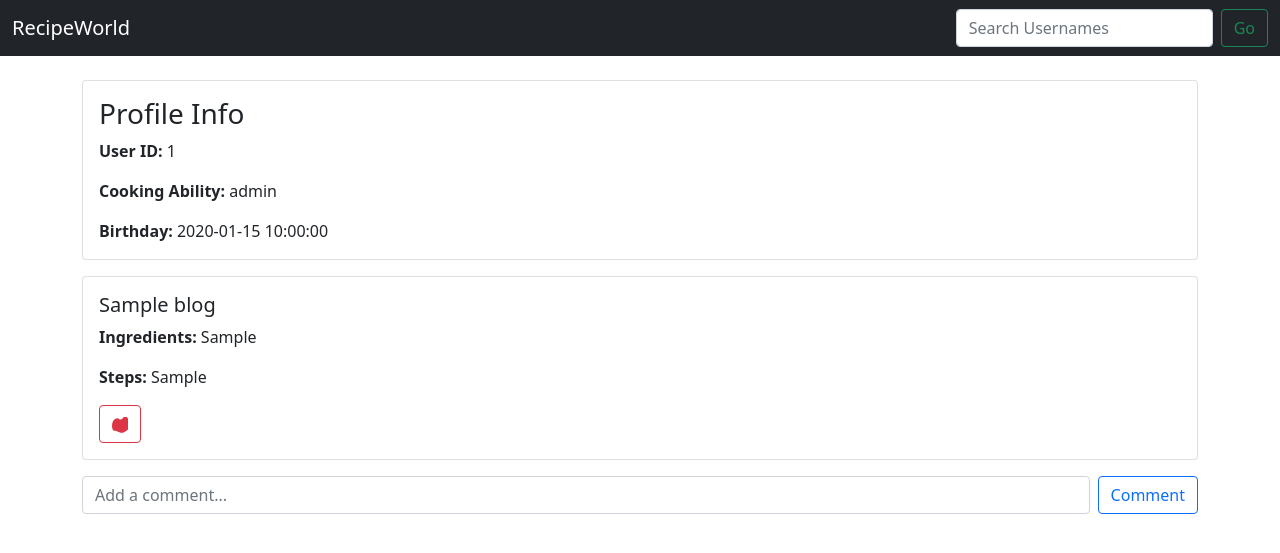
After one commit to JimboSlice98/recipe-page, a Flask app: template main-site/api/templates/home.html in a window 1280 px wide. The commit adds this page. Shown: the top 553 px of the page. Run offline with Flask 3, Linux system fonts and the light colour scheme; the template is opened without the code that fills it: most values are stand-ins (such as "Sample title", 1, 10 or a date in 2020).

Commit message:
Implemented home.html and app.py to handle parsing hardcoded comment and recipe data, does not yet contact user-settings microservice

```diff
--- a/main-site/api/app.py
+++ b/main-site/api/app.py
@@ -97,11 +97,90 @@ def index():
 
     return render_template("index.html", user_settings=user_settings)
 
-# Configure routing
+
+blog_data = {
+    'blog_id1232': {
+        'blog_name': 'Amazing Lasagna Recipe',
+        'user_id': 'user233',
+        'recipe_ingredients': '1 tomato, 2 cups of flour, 3 eggs, 4 cups of cheese, 5 leaves of basil',
+        'recipe_steps': '1. Slice the tomato, 2. Mix flour and eggs, 3. Layer the ingredients, 4. Bake for 45 minutes'
+    },
+    'blog_id1233': {
+        'blog_name': 'Classic Chicken Parmesan',
+        'user_id': 'user234',
+        'recipe_ingredients': '2 chicken breasts, 1 cup breadcrumbs, 1 egg, 2 cups marinara sauce',
+        'recipe_steps': '1. Bread the chicken, 2. Fry until golden, 3. Top with sauce and cheese, 4. Bake to melt cheese'
+    },
+    'blog_id1234': {
+        'blog_name': 'Vegetarian Stir Fry Extravaganza',
+        'user_id': 'user233',
+        'recipe_ingredients': '1 bell pepper, 100g tofu, 2 tbsp soy sauce, 1 cup broccoli',
+        'recipe_steps': '1. Chop vegetables and tofu, 2. Stir fry with soy sauce, 3. Serve over rice'
+    },
+    'blog_id1235': {
+        'blog_name': 'Ultimate Chocolate Cake',
+        'user_id': 'user235',
+        'recipe_ingredients': '200g chocolate, 100g butter, 3 eggs, 150g sugar, 100g flour',
+        'recipe_steps': '1. Melt chocolate and butter, 2. Mix in eggs and sugar, 3. Fold in flour, 4. Bake for 30 minutes'
+    },
+    'blog_id1236': {
+        'blog_name': 'Healthy Kale Smoothie',
+        'user_id': 'user236',
+        'recipe_ingredients': '2 cups kale, 1 banana, 1 apple, 1 cup almond milk',
+        'recipe_steps': '1. Chop fruits, 2. Blend with kale and almond milk until smooth'
+    }
+}
+
+comment_data = {
+    'blog_id1232': {
+        'comment2343243': {'user_id': 'user454', 'comment_string': 'Wow, I love this lasagna recipe!'},
+        'comment2343244': {'user_id': 'user455', 'comment_string': 'This looks absolutely delicious!'}
+    },
+    'blog_id1233': {
+        'comment2343245': {'user_id': 'user233', 'comment_string': 'Chicken Parmesan is my favorite. Thanks for sharing!'},
+        'comment2343246': {'user_id': 'user454', 'comment_string': 'I must try this over the weekend.'}
+    },
+    'blog_id1234': {
+        'comment2343247': {'user_id': 'user455', 'comment_string': 'Love a good stir fry. This vegetarian version sounds great!'},
+        'comment2343248': {'user_id': 'user233', 'comment_string': 'Tofu and soy sauce is a match made in heaven.'}
+    },
+    'blog_id1235': {
+        'comment2343249': {'user_id': 'user455', 'comment_string': 'Chocolate cake is my weakness. Can’t wait to bake this.'},
+        'comment2343250': {'user_id': 'user236', 'comment_string': 'Yum! Saving this recipe for later.'}
+    },
+    'blog_id1236': {
+        'comment2343251': {'user_id': 'user235', 'comment_string': 'Kale and apple is such a refreshing combination!'},
+        'comment2343252': {'user_id': 'user236', 'comment_string': 'Healthy and delicious. Perfect for a quick breakfast.'}
+    }
+}
+
+def filter_blogs_by_user(user_id, blog_data):
+    filtered_blogs = {}
+    blog_ids = []
+    for blog_id, data in blog_data.items():
+        if data['user_id'] == user_id:
+            filtered_blogs[blog_id] = data
+            blog_ids.append(blog_id)
+    return filtered_blogs, blog_ids
+
+def filter_comments_by_blog_ids(blog_ids, comment_data):
+    filtered_comments = {}
+    for blog_id in blog_ids:
+        if blog_id in comment_data:
+            filtered_comments[blog_id] = comment_data[blog_id]
+    return filtered_comments
+
+
 @app.route("/home", methods=["GET"])
 def home():
+    # get the current user_id from a session
+    user_id = 'user233'
+    blogs, blog_ids = filter_blogs_by_user(user_id, blog_data)
+    comments = filter_comments_by_blog_ids(blog_ids, comment_data)
+    ""
+    profile = {"user_id" : "user233", "cooking_level" : "amazing", "birthday": "every year" }
     # return index 1
-    return render_template("index.html")
+    return render_template("home.html", blogs=blogs, comments=comments, profile=profile)
 
 
 @app.errorhandler(404)
--- /dev/null
+++ b/main-site/api/templates/home.html
@@ -0,0 +1,61 @@
+{% extends 'layout.html' %}
+
+{% block content %}
+{% if profile %}
+    <div class="card mb-3">
+        <div class="card-body">
+            <h3 class="card-title">Profile Info</h3>
+            <p class="card-text"><strong>User ID:</strong> {{ profile.user_id }}</p>
+            <p class="card-text"><strong>Cooking Ability:</strong> {{ profile.cooking_level }}</p>
+            <p class="card-text"><strong>Birthday:</strong> {{ profile.birthday }}</p>
+        </div>
+    </div>
+{% else %}
+    <p>Error: {{ error }}</p>
+{% endif %}
+
+{% for blog_id, blog in blogs.items() %}
+    <div class="card mb-3">
+        <div class="card-body">
+            <h5 class="card-title">{{ blog.blog_name }}</h5>
+            <!-- If there is a date, include it here -->
+            <p class="card-text"><strong>Ingredients:</strong> {{ blog.recipe_ingredients }}</p>
+            <p class="card-text"><strong>Steps:</strong> {{ blog.recipe_steps }}</p>
+            <button class="btn btn-outline-danger" type="button" onclick="toggleHeart(this)">
+                <svg id="heart-{{ blog_id }}" xmlns="http://www.w3.org/2000/svg" width="16" height="16" fill="currentColor" class="bi bi-heart" viewBox="0 0 16 16">
+                    <path d="m8 2.748-.717-.737C5.6.281 2.546 1.48 1.051 3.99.286 5.686 0 7.25 0 8.816c0 1.566.286 3.131 1.051 4.826C2.546 12.853 5.6 14.52 7.283 15.25c1.684.73 3.368.75 4.717 0 1.684-.73 3.368-1.897 4.717-3.434 1.349-1.537 2.032-3.103 2.032-4.669 0-1.566-.683-3.131-2.032-4.826-1.349-1.695-3.034-3.362-4.717-4.092C11.368 2.019 9.684 2 8 2.748z"/>
+                </svg>
+            </button>
+        </div>
+    </div>
+    {% if comments.get(blog_id) %}
+        {% for comment_id, comment in comments[blog_id].items() %}
+            <div class="card mb-3 ml-5">
+                <div class="card-body">
+                    <p class="card-text">{{ comment.comment_string }}</p>
+                </div>
+            </div>
+        {% endfor %}
+    {% endif %}
+    <div class="mb-3">
+        <form class="d-flex justify-content-between align-items-center">
+            <input class="form-control me-2" type="text" placeholder="Add a comment...">
+            <button class="btn btn-outline-primary" type="submit">Comment</button>
+        </form>
+    </div>
+{% endfor %}
+
+<script>
+function toggleHeart(button) {
+    var heart = button.querySelector('svg');
+    if (heart.classList.contains('bi-heart')) {
+        heart.classList.remove('bi-heart');
+        heart.classList.add('bi-heart-fill');
+    } else {
+        heart.classList.remove('bi-heart-fill');
+        heart.classList.add('bi-heart');
+    }
+}
+</script>
+
+{% endblock %}
--- a/main-site/api/templates/layout.html
+++ b/main-site/api/templates/layout.html
@@ -12,8 +12,13 @@
 <nav class="navbar navbar-expand-lg navbar-dark bg-dark">
     <div class="container-fluid">
         <a class="navbar-brand" href="#">RecipeWorld</a>
+        <form class="d-flex" action="/" method="post">
+            <input class="form-control me-2" type="search" placeholder="Search Usernames" aria-label="Search" name="username">
+            <button class="btn btn-outline-success" type="submit">Go</button>
+        </form>
     </div>
 </nav>
+
 
 <div class="container mt-4">
     {% block content %}
```
